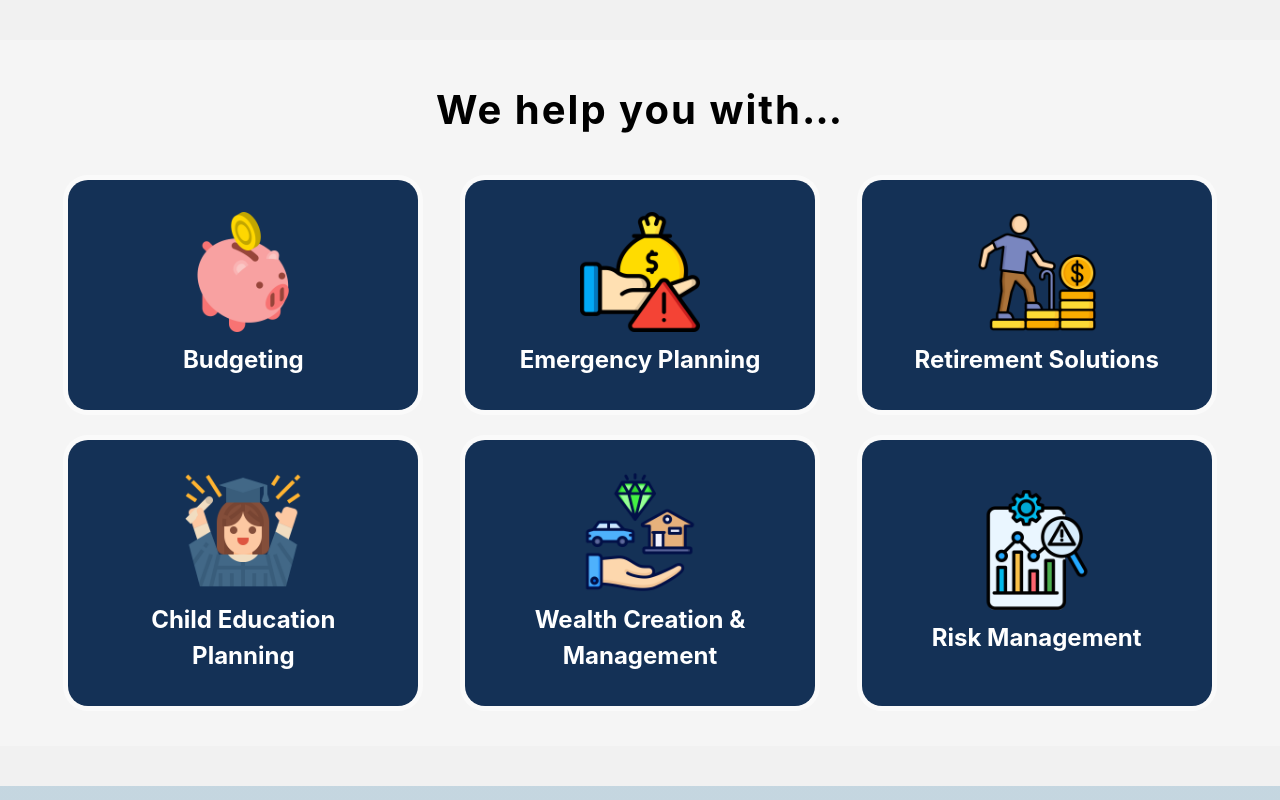
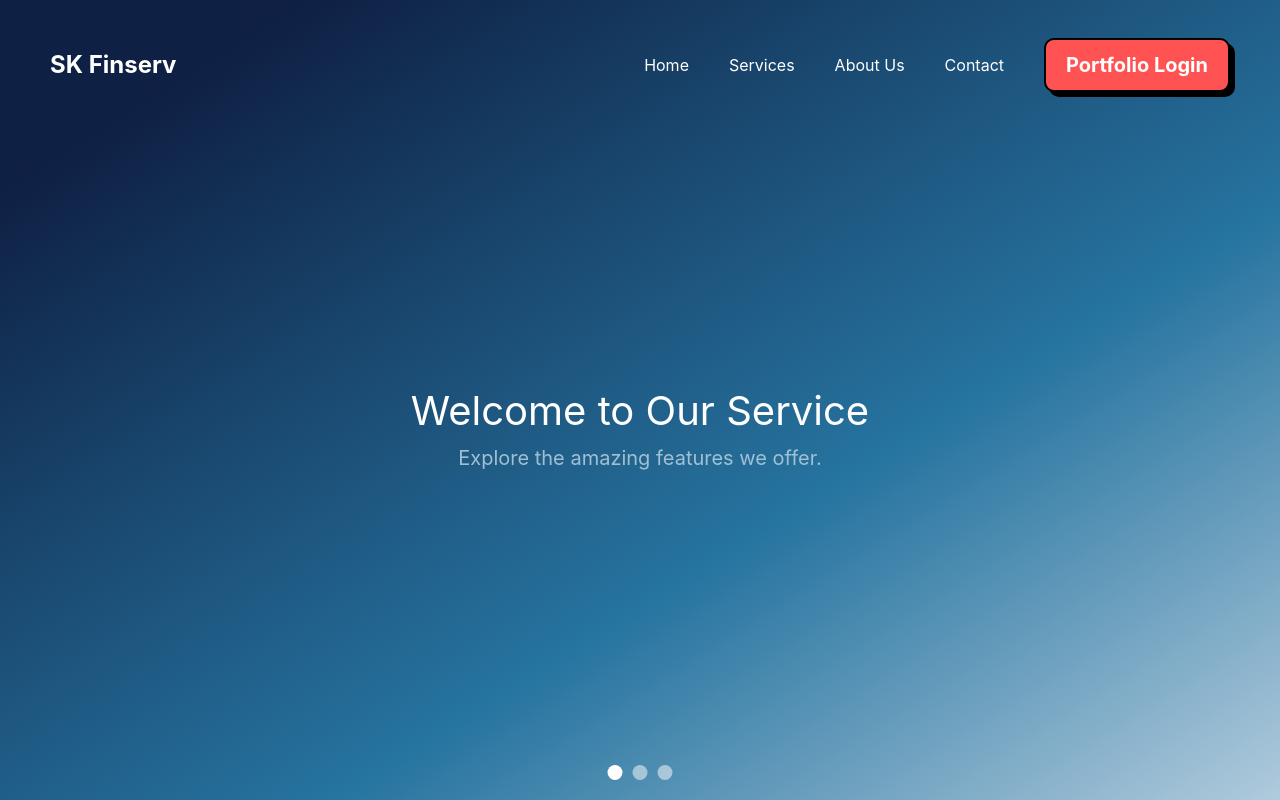
Before and after one commit to siddu015/SKFinserv, a React (Vite) app in the folder skfinserv/: page / in a window 1280 px wide. Shown: the top 800 px of the page. Built offline with nearby package versions, Linux system fonts and the light colour scheme.

Commit message:
Added Header and home sections beta version

```diff
--- a/skfinserv/package.json
+++ b/skfinserv/package.json
@@ -19,11 +19,14 @@
     "@types/react": "^18.3.3",
     "@types/react-dom": "^18.3.0",
     "@vitejs/plugin-react": "^4.3.1",
+    "autoprefixer": "^10.4.20",
     "eslint": "^9.9.0",
     "eslint-plugin-react": "^7.35.0",
     "eslint-plugin-react-hooks": "^5.1.0-rc.0",
     "eslint-plugin-react-refresh": "^0.4.9",
     "globals": "^15.9.0",
+    "postcss": "^8.4.47",
+    "tailwindcss": "^3.4.13",
     "vite": "^5.4.1"
   }
 }
--- a/skfinserv/src/App.jsx
+++ b/skfinserv/src/App.jsx
@@ -2,10 +2,14 @@ import { useState } from 'react'
 import './App.css'
 import Services from "./sections/Services.jsx";
 import Footer from "./sections/footer.jsx";
+import Header from "./sections/header.jsx";
+import Home from "./sections/home.jsx";
 
 function App() {
   return (
     <>
+        <Header/>
+        <Home/>
         <Services/>
         <Footer/>
     </>
--- /dev/null
+++ b/skfinserv/src/components/portfolioLogin.jsx
@@ -0,0 +1,43 @@
+import React from "react";
+import styled from "styled-components";
+
+const Button = () => {
+    return (
+        <StyledWrapper>
+            <button className="comic-button">Portfolio Login</button>
+        </StyledWrapper>
+    );
+};
+
+const StyledWrapper = styled.div`
+    .comic-button {
+        display: inline-block;
+        padding: 10px 20px;
+        font-size: 1.25rem; /* Match font size with header links */
+        font-weight: bold;
+        text-align: center;
+        text-decoration: none;
+        color: #fff;
+        background-color: #ff5252;
+        border: 2px solid #000;
+        border-radius: 10px;
+        box-shadow: 5px 5px 0px #000;
+        transition: all 0.3s ease;
+        cursor: pointer;
+
+        &:hover {
+            background-color: #fff;
+            color: #ff5252;
+            border: 2px solid #ff5252;
+            box-shadow: 5px 5px 0px #ff5252;
+        }
+
+        &:active {
+            background-color: #ffffff;
+            box-shadow: none;
+            transform: translateY(4px);
+        }
+    }
+`;
+
+export default Button;
--- a/skfinserv/src/index.css
+++ b/skfinserv/src/index.css
@@ -1,3 +1,7 @@
+@tailwind base;
+@tailwind components;
+@tailwind utilities;
+
 :root {
   font-family: Inter, system-ui, Avenir, Helvetica, Arial, sans-serif;
   line-height: 1.5;
@@ -14,15 +18,6 @@
   -moz-osx-font-smoothing: grayscale;
 }
 
-/* General link styles */
-a {
-  font-weight: 500;
-  color: #646cff;
-  text-decoration: none;
-}
-a:hover {
-  color: #535bf2;
-}
 
 /* Body styling to ensure full-width alignment */
 body {
@@ -56,19 +51,10 @@ button {
   transition: border-color 0.25s;
 }
 
-button:hover {
-  border-color: #646cff;
-}
-button:focus,
-button:focus-visible {
-  outline: 4px auto -webkit-focus-ring-color;
-}
-
 /* Footer disclaimer and alignments */
 .footer-disclaimer {
   text-align: justify;
   font-size: 0.9rem;
-  margin: 1em 0;
   line-height: 1.6;
   max-width: 1200px;
   margin: 0 auto;
--- a/skfinserv/src/sections/header.jsx
+++ b/skfinserv/src/sections/header.jsx
@@ -0,0 +1,99 @@
+import React, { useState, useEffect } from "react";
+import styled from "styled-components";
+import PortfolioLogin from "../components/portfolioLogin.jsx";
+
+const Header = () => {
+    const [scroll, setScroll] = useState(false);
+
+    useEffect(() => {
+        const handleScroll = () => {
+            setScroll(window.scrollY > 50);
+        };
+        window.addEventListener("scroll", handleScroll);
+        return () => window.removeEventListener("scroll", handleScroll);
+    }, []);
+
+    return (
+        <HeaderWrapper scroll={scroll}>
+            <Container>
+                <Logo scroll={scroll}>SK Finserv</Logo>
+                <Nav scroll={scroll}>
+                    <ul>
+                        <li><a href="#home">Home</a></li>
+                        <li><a href="#services">Services</a></li>
+                        <li><a href="#about">About Us</a></li>
+                        <li><a href="#contact">Contact</a></li>
+                        <li><PortfolioLogin /></li>
+                    </ul>
+                </Nav>
+            </Container>
+        </HeaderWrapper>
+    );
+};
+
+// Styled Components
+const HeaderWrapper = styled.header`
+    position: fixed;
+    top: 0;
+    left: 0;
+    width: 100%;
+    padding: ${({ scroll }) => (scroll ? "5px 0" : "15px 0")}; /* Reduced padding */
+    background-color: ${({ scroll }) => (scroll ? "white" : "transparent")};
+    transition: background-color 0.3s ease, padding 0.3s ease;
+    z-index: 1000;
+    box-shadow: ${({ scroll }) => (scroll ? "0 2px 10px rgba(0, 0, 0, 0.1)" : "none")};
+`;
+
+const Container = styled.div`
+    width: 100%;
+    max-width: 1200px;
+    margin: 0 auto;
+    display: flex;
+    justify-content: space-between;
+    align-items: center;
+    padding: 0 10px; /* Reduced horizontal padding */
+`;
+
+const Logo = styled.h1`
+    font-size: 1.5rem; /* Reduced font size */
+    font-weight: bold;
+    color: ${({ scroll }) => (scroll ? "black" : "white")};
+    transition: color 0.3s ease;
+`;
+
+const Nav = styled.nav`
+    ul {
+        list-style: none;
+        display: flex;
+        gap: 2.5rem; /* Reduced gap */
+        align-items: center;
+
+        li {
+            a {
+                color: ${({ scroll }) => (scroll ? "black" : "white")};
+                text-decoration: none;
+                font-size: 1rem; /* Reduced font size */
+                transition: color 0.3s ease;
+
+                &:hover {
+                    text-decoration: underline;
+                }
+            }
+
+            &:last-child {
+                display: inline-flex;
+                align-items: center;
+            }
+        }
+    }
+
+    @media (max-width: 768px) {
+        ul {
+            flex-direction: column;
+            align-items: center;
+            gap: 10px;
+        }
+    }
+`;
+
+export default Header;
--- /dev/null
+++ b/skfinserv/src/sections/home.jsx
@@ -0,0 +1,112 @@
+import React, { useState } from "react";
+import styled from "styled-components";
+
+const Home = () => {
+    const [currentSlide, setCurrentSlide] = useState(0);
+    const slides = [
+        { id: 1, heading: "Welcome to Our Service", content: "Explore the amazing features we offer." },
+        { id: 2, heading: "Innovative Solutions", content: "Discover how we can help you succeed." },
+        { id: 3, heading: "Join Us Today", content: "Be part of our growing community." },
+    ];
+
+    const handleDotClick = (index) => {
+        setCurrentSlide(index);
+    };
+
+    return (
+        <HomeWrapper>
+            <SlidesWrapper currentSlide={currentSlide}>
+                {slides.map((slide) => (
+                    <Slide key={slide.id}>
+                        <SlideContent>
+                            <h1>{slide.heading}</h1>
+                            <p>{slide.content}</p>
+                        </SlideContent>
+                    </Slide>
+                ))}
+            </SlidesWrapper>
+            <DotsContainer>
+                {slides.map((_, index) => (
+                    <Dot
+                        key={index}
+                        isActive={currentSlide === index}
+                        onClick={() => handleDotClick(index)}
+                    />
+                ))}
+            </DotsContainer>
+        </HomeWrapper>
+    );
+};
+
+// Styled Components
+const HomeWrapper = styled.section`
+    background: linear-gradient(to bottom right, rgba(10, 28, 64, 0.98) 12%, rgba(38, 116, 160) 63%, rgba(175, 202, 220, 0.99) 100%);
+    color: rgba(175, 202, 220, 0.99);
+    height: 800px;  /* Fixed height */
+    position: relative; /* For positioning dots */
+    overflow: hidden; /* Hide overflow */
+    width: 100%;
+`;
+
+const SlidesWrapper = styled.div`
+    display: flex;
+    height: 100%; /* Full height of HomeWrapper */
+    transform: translateX(-${(props) => props.currentSlide * 100}vw); /* Slide effect */
+    transition: transform 0.5s ease; /* Smooth transition */
+`;
+
+const Slide = styled.div`
+    flex: 0 0 100%; /* Each slide takes 100% width */
+    display: flex;
+    justify-content: center;
+    align-items: center;
+    height: 800px; /* Fixed height */
+    text-align: center;
+    padding: 20px; /* Padding for content */
+`;
+
+const SlideContent = styled.div`
+    h1 {
+        font-size: 2.5rem;
+        margin-bottom: 0.5rem;
+        color: #fff; /* Heading color */
+    }
+
+    p {
+        font-size: 1.25rem;
+        color: rgba(175, 202, 220, 0.9); /* Slightly faded paragraph color */
+    }
+
+    @media (max-width: 768px) {
+        h1 {
+            font-size: 2rem;
+        }
+        p {
+            font-size: 1rem;
+        }
+    }
+`;
+
+const DotsContainer = styled.div`
+    position: absolute;
+    bottom: 20px;
+    left: 50%;
+    transform: translateX(-50%);
+    display: flex;
+    gap: 10px;
+`;
+
+const Dot = styled.div`
+    width: 15px;
+    height: 15px;
+    border-radius: 50%;
+    background-color: ${({ isActive }) => (isActive ? "#fff" : "rgba(255, 255, 255, 0.5)")};
+    cursor: pointer;
+    transition: background-color 0.3s ease;
+
+    &:hover {
+        background-color: rgba(255, 255, 255, 0.8);
+    }
+`;
+
+export default Home;
--- /dev/null
+++ b/skfinserv/tailwind.config.js
@@ -0,0 +1,10 @@
+/** @type {import('tailwindcss').Config} */
+export default {
+  content: [
+      "./index.html",
+    "./src/**/*.{js,jsx,ts,tsx}"],
+  theme: {
+    extend: {},
+  },
+  plugins: [],
+}
```
Also changed, not shown: 1 other file (tests, documents, lock files or other folders).
